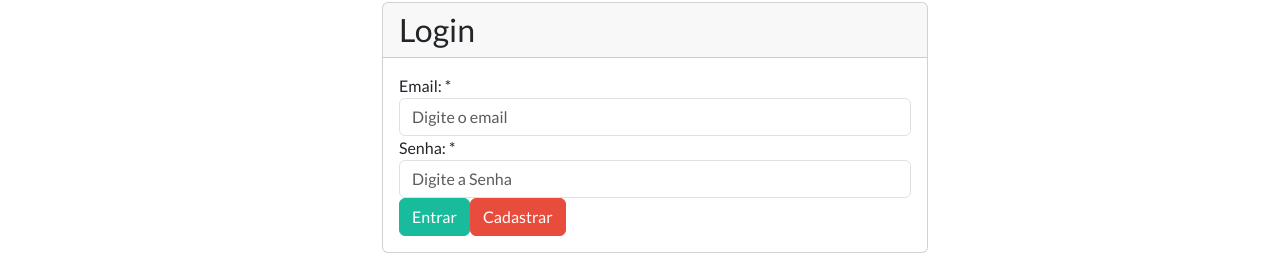
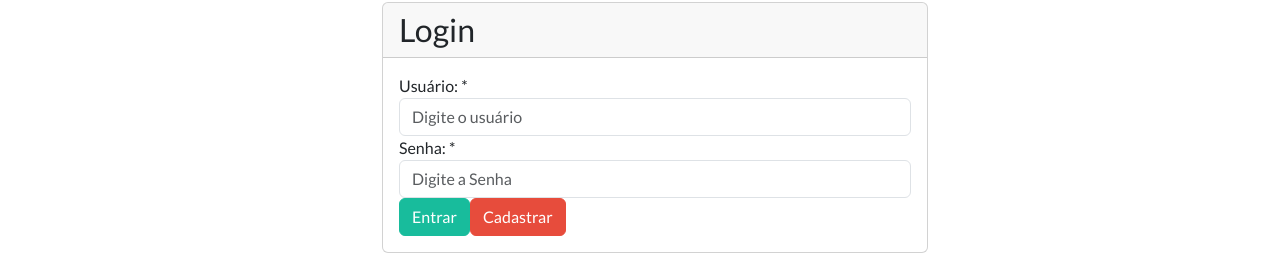
Before and after one commit to elenilsonvieira/myfinances-front, a React (Create React App) app: page /login in a window 1280 px wide. Shown: the part 182-437 px from the top of the page. Built offline with nearby package versions, Linux system fonts and the light colour scheme.

Commit message:
Integrado o login

```diff
--- a/src/screens/login/Login.js
+++ b/src/screens/login/Login.js
@@ -2,6 +2,7 @@ import React from 'react';
 import './Login.css';
 
 import { withRouter  } from 'react-router-dom';
+import axios from 'axios';
 
 import Card from '../../components/Card';
 import FormGroup from '../../components/FormGroup';
@@ -9,13 +10,25 @@ import FormGroup from '../../components/FormGroup';
 class Login extends React.Component {
 
   state = {
-    email: '',
+    username: '',
     password: ''
   }
 
   login = () => {
-    console.log('Email: ', this.state.email);
-    console.log('Password: ', this.state.password);
+        axios.post('http://localhost:8080/api/login',
+            {
+                username: this.state.username,
+                password: this.state.password
+            }
+        ).then( response =>
+            {
+              this.props.history.push('/viewUsers');
+            }
+        ).catch( error =>
+            {
+                console.log(error.response);
+            }
+        );
   }
 
   createUser = () => {
@@ -33,10 +46,10 @@ class Login extends React.Component {
                   <div className='col-lg-12'>
                     <div className='bs-component'>
                       <fieldset>
-                        <FormGroup label='Email: *' htmlFor='inputEmail'>
-                          <input type='email' className='form-control' id='inputEmail'
-                            area-aria-describedby='emailHelp' placeholder='Digite o email'
-                            value={this.state.email} onChange={(e) => this.setState({email: e.target.value})} />
+                        <FormGroup label='Usuário: *' htmlFor='inputUsername'>
+                          <input type='text' className='form-control' id='inputUsername'
+                            area-aria-describedby='emailHelp' placeholder='Digite o usuário'
+                            value={this.state.username} onChange={(e) => this.setState({username: e.target.value})} />
                         </FormGroup>
                         <FormGroup label='Senha: *' htmlFor='inputPassword'>
                           <input type='password' className='form-control' id='inputPassword'
```
